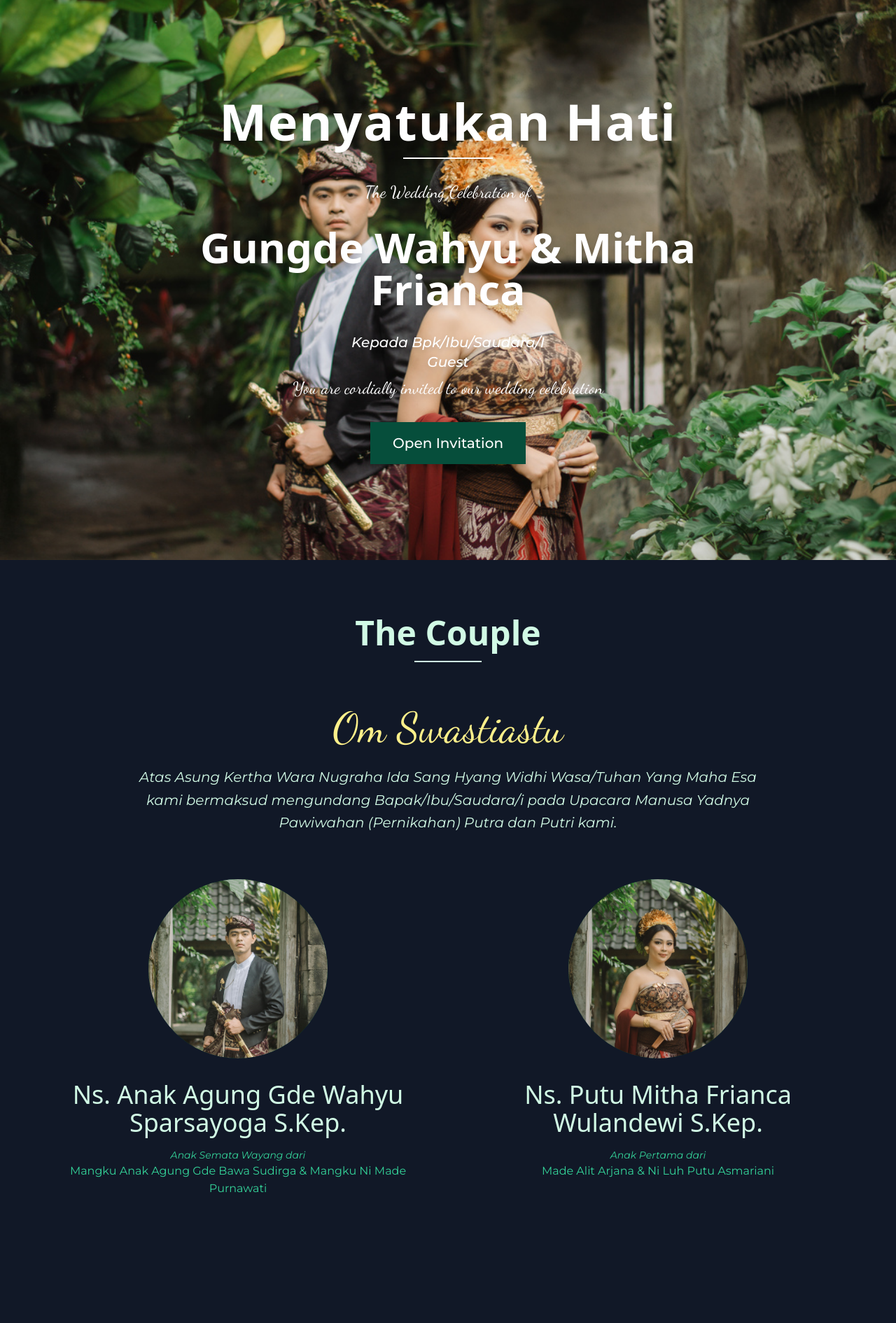
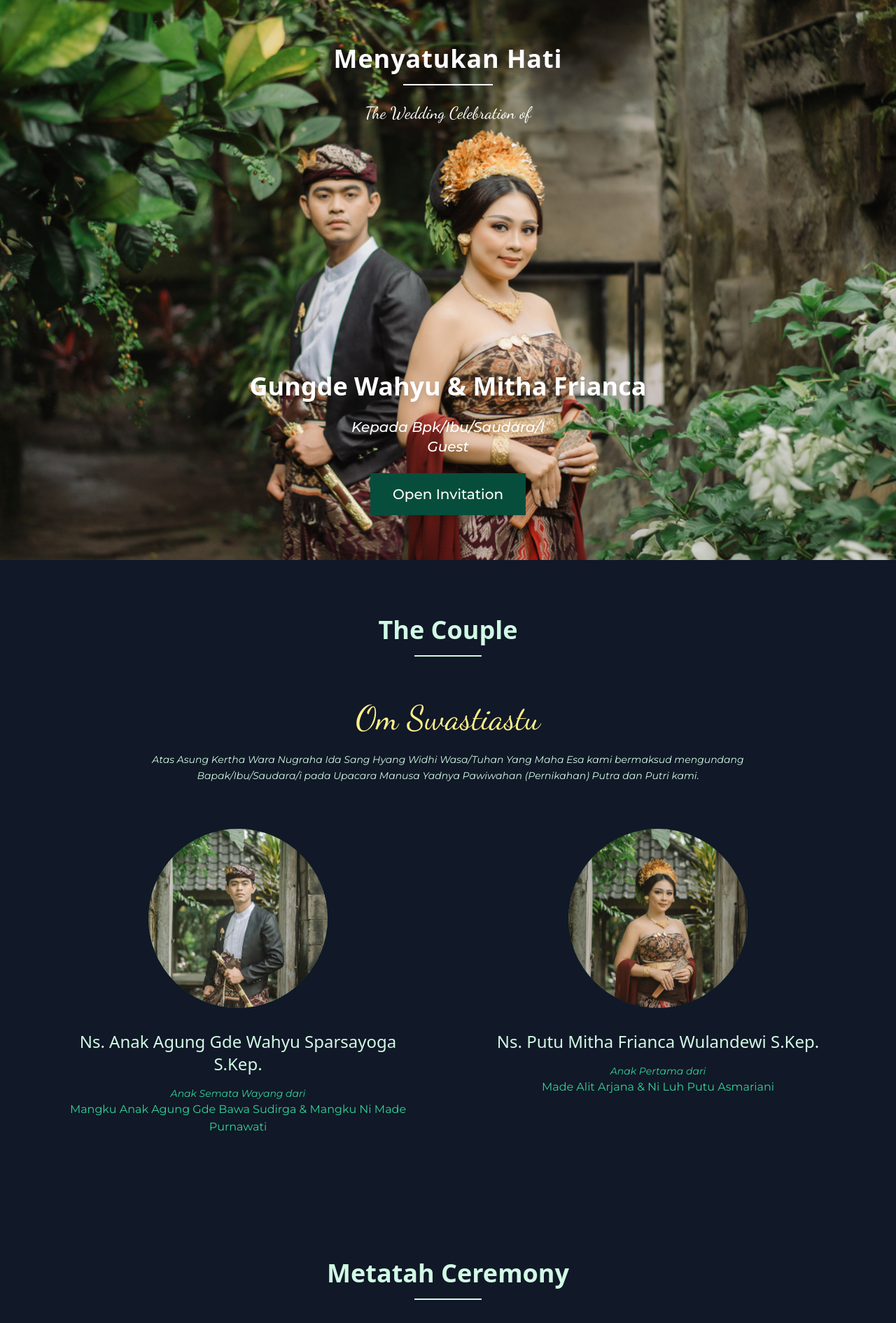
Before and after one commit to cekingx/menyatukan-hati, an Angular app: page / in a window 1280 px wide. Shown: the top 1890 px of the page at 70% size. Built offline with nearby package versions, Linux system fonts and the light colour scheme.

Commit message:
feat: desktop view
[#15]

```diff
--- a/src/app/components/couple-intro/couple-intro.html
+++ b/src/app/components/couple-intro/couple-intro.html
@@ -1,7 +1,7 @@
 <section class="py-20 bg-surface" id="couple">
   <div class="max-w-6xl mx-auto px-4">
     <div class="text-center mb-16">
-      <h2 class="text-4xl md:text-5xl font-sans font-black text-primary-900 mb-4">
+      <h2 class="text-4xl font-sans font-black text-primary-900 mb-4">
         The Couple
       </h2>
       <div class="w-24 h-0.5 bg-primary-900 mx-auto"></div>
@@ -9,10 +9,10 @@
 
     <!-- Invitation Text -->
     <div class="text-center mb-16 max-w-4xl mx-auto">
-      <h3 class="text-5xl md:text-6xl font-dancing text-accent-200 mb-6">
+      <h3 class="text-5xl font-dancing text-accent-200 mb-6">
         Om Swastiastu
       </h3>
-      <p class="text-sm md:text-xl text-primary-900 leading-relaxed italic">
+      <p class="text-sm text-primary-900 leading-relaxed italic">
         Atas Asung Kertha Wara Nugraha Ida Sang Hyang Widhi Wasa/Tuhan Yang Maha Esa kami bermaksud mengundang Bapak/Ibu/Saudara/i pada Upacara Manusa Yadnya Pawiwahan (Pernikahan) Putra dan Putri kami.
       </p>
     </div>
@@ -23,7 +23,7 @@
         <div class="w-64 h-64 bg-primary-100 rounded-full mx-auto mb-8 overflow-hidden">
           <img src="/assets/images/groom-cropped.jpg" alt="Groom" class="w-full h-full object-cover">
         </div>
-        <h3 class="text-2xl md:text-4xl font-sans font-medium text-primary-900 mb-4">
+        <h3 class="text-2xl font-sans font-medium text-primary-900 mb-4">
           {{groomFullName}}
         </h3>
         <div class="space-y-2 text-primary-600 italic text-sm">
@@ -39,7 +39,7 @@
         <div class="w-64 h-64 bg-primary-100 rounded-full mx-auto mb-8 overflow-hidden">
           <img src="/assets/images/bride-cropped.jpg" alt="Bride" class="w-full h-full object-cover">
         </div>
-        <h3 class="text-2xl md:text-4xl font-sans font-medium text-primary-900 mb-4">
+        <h3 class="text-2xl font-sans font-medium text-primary-900 mb-4">
           {{brideFullName}}
         </h3>
         <div class="space-y-2 text-primary-600 italic text-sm">
--- a/src/app/components/footer/footer.html
+++ b/src/app/components/footer/footer.html
@@ -2,10 +2,10 @@
   <div class="max-w-4xl mx-auto px-4 text-center">
     <!-- Gratitude Message -->
     <div class="mb-8">
-      <h3 class="text-4xl md:text-4xl font-dancing font-bold mb-4">
+      <h3 class="text-4xl font-dancing font-bold mb-4">
         Matur Suksma
       </h3>
-      <p class="text-primary-900 md:text-xl leading-relaxed max-w-2xl mx-auto">
+      <p class="text-primary-900 leading-relaxed max-w-2xl mx-auto">
         Thank you for being part of our special day. Your presence and blessings mean the world to us.
       </p>
     </div>
@@ -19,7 +19,7 @@
 
     <!-- Couple Names -->
     <div class="mb-8">
-      <p class="text-xl md:text-2xl font-sans font-medium text-primary-900">
+      <p class="text-xl font-sans font-medium text-primary-900">
         {{groomShortName}} & {{brideShortName}}
       </p>
     </div>
--- a/src/app/components/hero/hero.html
+++ b/src/app/components/hero/hero.html
@@ -1,34 +1,63 @@
-<section class="h-screen bg-cover bg-center bg-no-repeat flex items-end md:items-center justify-center md:justify-center px-4" style="background-image: url('/assets/images/hero2.jpg')">
-  <div class="text-left md:text-center w-full md:max-w-4xl mx-auto pb-20 md:pb-0">
+<section class="h-screen bg-cover bg-center bg-no-repeat flex items-end md:items-start justify-center px-4" style="background-image: url('/assets/images/hero2.jpg')">
+  <!-- Mobile layout: all content at bottom -->
+  <div class="block md:hidden text-left w-full mx-auto pb-20">
     <div class="mb-8">
-      <h1 class="hidden md:block text-4xl md:text-7xl font-sans font-black text-white mb-4 tracking-wide drop-shadow-lg">
-        Menyatukan Hati
-      </h1>
-      <div class="hidden md:block w-32 h-0.5 bg-white mx-auto mb-8 drop-shadow-md"></div>
-      <p class="hidden md:block text-xl md:text-2xl text-white font-dancing mb-8 drop-shadow-md">
-        The Wedding Celebration of
-      </p>
-      <div class="space-y-2 md:space-y-4">
-        <h2 class="text-2xl md:text-6xl font-sans font-black text-white drop-shadow-lg">
+      <div class="space-y-2">
+        <h2 class="text-2xl font-sans font-black text-white drop-shadow-lg">
           {{groomShortName}} & {{brideShortName}}
         </h2>
       </div>
     </div>
 
-    <div class="mb-6 md:mb-8" *ngIf="guestName">
-      <p class="text-sm md:text-xl text-white font-medium italic drop-shadow-md">
+    <div class="mb-6" *ngIf="guestName">
+      <p class="text-sm text-white font-medium italic drop-shadow-md">
         Kepada Bpk/Ibu/Saudara/I
       </p>
-      <p class="text-sm md:text-xl text-white font-medium italic drop-shadow-md">
+      <p class="text-sm text-white font-medium italic drop-shadow-md">
         {{guestName}}
-      </p>
-      <p class="hidden md:block text-large md:text-2xl text-white font-dancing mt-2 drop-shadow-lg">
-        You are cordially invited to our wedding celebration
       </p>
     </div>
 
-    <button (click)="scrollToNextSection()" class="bg-primary-100 hover:bg-primary-300 text-white px-6 py-3 md:px-8 md:py-4 text-sm md:text-xl font-medium transition-all duration-300 transform hover:scale-105 drop-shadow-lg">
+    <button (click)="scrollToNextSection()" class="bg-primary-100 hover:bg-primary-300 text-white px-6 py-3 text-sm font-medium transition-all duration-300 transform hover:scale-105 drop-shadow-lg">
       Open Invitation
     </button>
   </div>
+
+  <!-- Desktop layout: top and bottom content -->
+  <div class="hidden md:flex md:flex-col md:justify-between md:h-full md:w-full md:max-w-4xl md:mx-auto md:py-16">
+    <!-- Top content -->
+    <div class="text-center">
+      <h1 class="text-4xl font-sans font-bold text-white mb-4 tracking-wide drop-shadow-lg">
+        Menyatukan Hati
+      </h1>
+      <div class="w-32 h-0.5 bg-white mx-auto mb-6 drop-shadow-md"></div>
+      <p class="text-2xl text-white font-dancing drop-shadow-md">
+        The Wedding Celebration of
+      </p>
+    </div>
+
+    <!-- Bottom content -->
+    <div class="text-center">
+      <div class="mb-6">
+        <div class="space-y-4">
+          <h2 class="text-4xl font-sans font-bold text-white drop-shadow-lg">
+            {{groomShortName}} & {{brideShortName}}
+          </h2>
+        </div>
+      </div>
+
+      <div class="mb-6" *ngIf="guestName">
+        <p class="text-xl text-white font-medium italic drop-shadow-md">
+          Kepada Bpk/Ibu/Saudara/I
+        </p>
+        <p class="text-xl text-white font-medium italic drop-shadow-md">
+          {{guestName}}
+        </p>
+      </div>
+
+      <button (click)="scrollToNextSection()" class="bg-primary-100 hover:bg-primary-300 text-white px-8 py-4 text-xl font-medium transition-all duration-300 transform hover:scale-105 drop-shadow-lg">
+        Open Invitation
+      </button>
+    </div>
+  </div>
 </section>
--- a/src/app/components/metatah/metatah.html
+++ b/src/app/components/metatah/metatah.html
@@ -1,14 +1,14 @@
 <section class="py-20 bg-surface" id="metatah">
   <div class="max-w-6xl mx-auto px-4">
     <div class="text-center mb-16">
-      <h2 class="text-4xl md:text-5xl font-sans font-black text-primary-900 mb-4">
+      <h2 class="text-4xl font-sans font-black text-primary-900 mb-4">
         Metatah Ceremony
       </h2>
       <div class="w-24 h-0.5 bg-primary-900 mx-auto"></div>
     </div>
 
     <div class="text-center mb-16 max-w-4xl mx-auto">
-      <p class="text-sm md:text-xl text-primary-900 leading-relaxed italic">
+      <p class="text-sm text-primary-900 leading-relaxed italic">
         Dengan penuh sukacita, kami mengundang kehadiran Bapak/Ibu/Saudara/i untuk menyaksikan upacara Metatah (potong gigi) putra-putra kami sebagai bagian dari tradisi Hindu Bali yang sakral.
       </p>
     </div>
@@ -19,7 +19,7 @@
           <div class="w-48 h-48 bg-primary-100 rounded-full mx-auto mb-6 overflow-hidden">
             <img [src]="participant.photo" [alt]="participant.name" class="w-full h-full object-cover">
           </div>
-          <h3 class="text-lg md:text-3xl font-sans text-primary-900 mb-3">
+          <h3 class="text-lg font-sans text-primary-900 mb-3">
             {{participant.name}}
           </h3>
         </div>
--- a/src/app/components/photo-gallery/photo-gallery.html
+++ b/src/app/components/photo-gallery/photo-gallery.html
@@ -1,7 +1,7 @@
 <section class="py-16 bg-primary-50" id="gallery">
   <div class="container mx-auto px-4">
     <div class="text-center mb-12">
-      <h2 class="text-4xl md:text-5xl font-sans font-black text-primary-900 mb-4">Our Gallery</h2>
+      <h2 class="text-4xl font-sans font-black text-primary-900 mb-4">Our Gallery</h2>
       <div class="w-24 h-1 bg-primary-400 mx-auto mb-6"></div>
       <p class="text-lg text-primary-600 max-w-2xl mx-auto">
         Precious moments from our journey together
--- a/src/app/components/vedic-prayer/vedic-prayer.html
+++ b/src/app/components/vedic-prayer/vedic-prayer.html
@@ -1,7 +1,7 @@
 <section class="py-20 bg-primary-100" id="prayer">
   <div class="max-w-4xl mx-auto px-4">
     <div class="text-center mb-16">
-      <h2 class="text-4xl md:text-5xl font-sans font-black text-primary-900 mb-4">
+      <h2 class="text-4xl font-sans font-black text-primary-900 mb-4">
         Sacred Prayer
       </h2>
       <div class="w-24 h-0.5 bg-primary-900 mx-auto"></div>
@@ -14,7 +14,7 @@
           <h3 class="text-xl font-sans font-bold italic text-primary-900 mb-6">
             Om Sahana Vavatu
           </h3>
-          <div class="text-lg md:text-xl text-primary-900 leading-relaxed font-serif italic space-y-2">
+          <div class="text-lg text-primary-900 leading-relaxed font-serif italic space-y-2">
             <p>ॐ सह नाववतु</p>
             <p>सह नौ भुनक्तु</p>
             <p>सह वीर्यं करवावहै</p>
```
Also changed, not shown: src/app/components/countdown/countdown.html (+5 -5 lines), src/app/components/wedding-details/wedding-details.html (+4 -4 lines).
